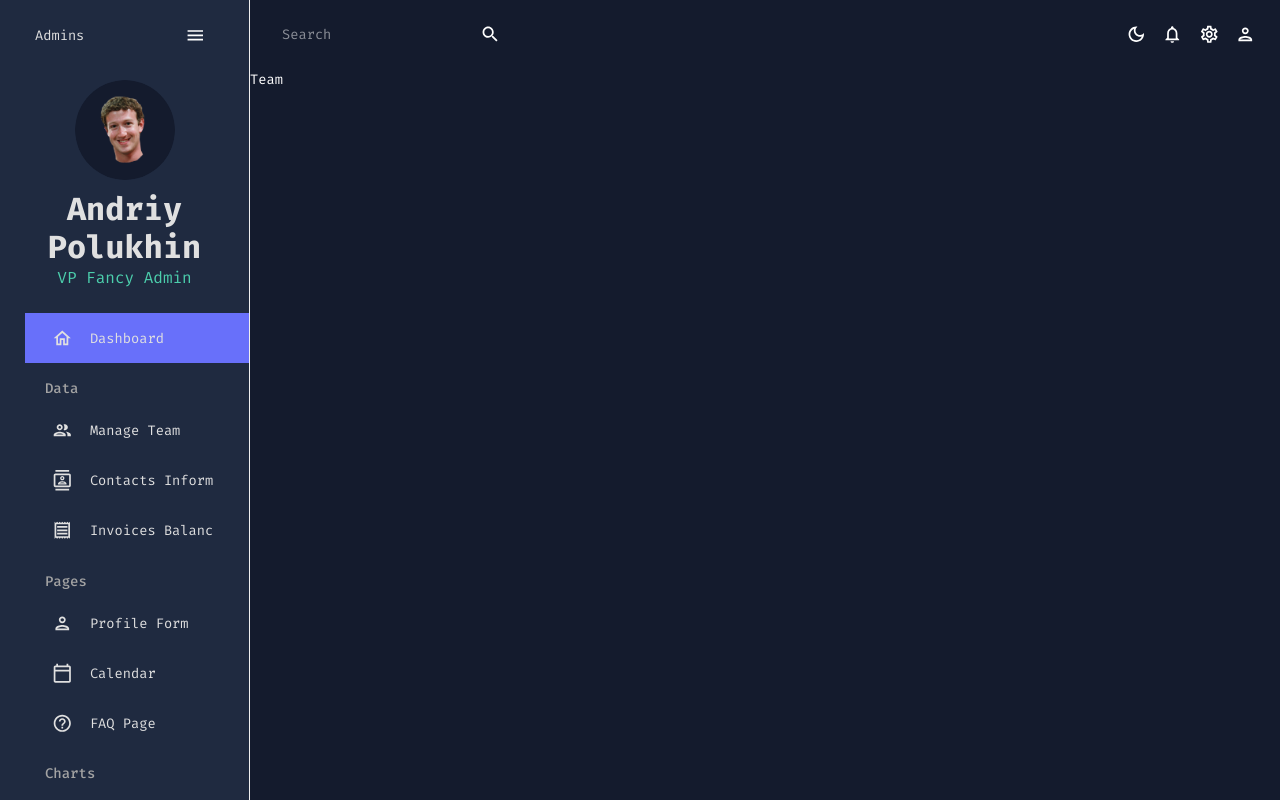
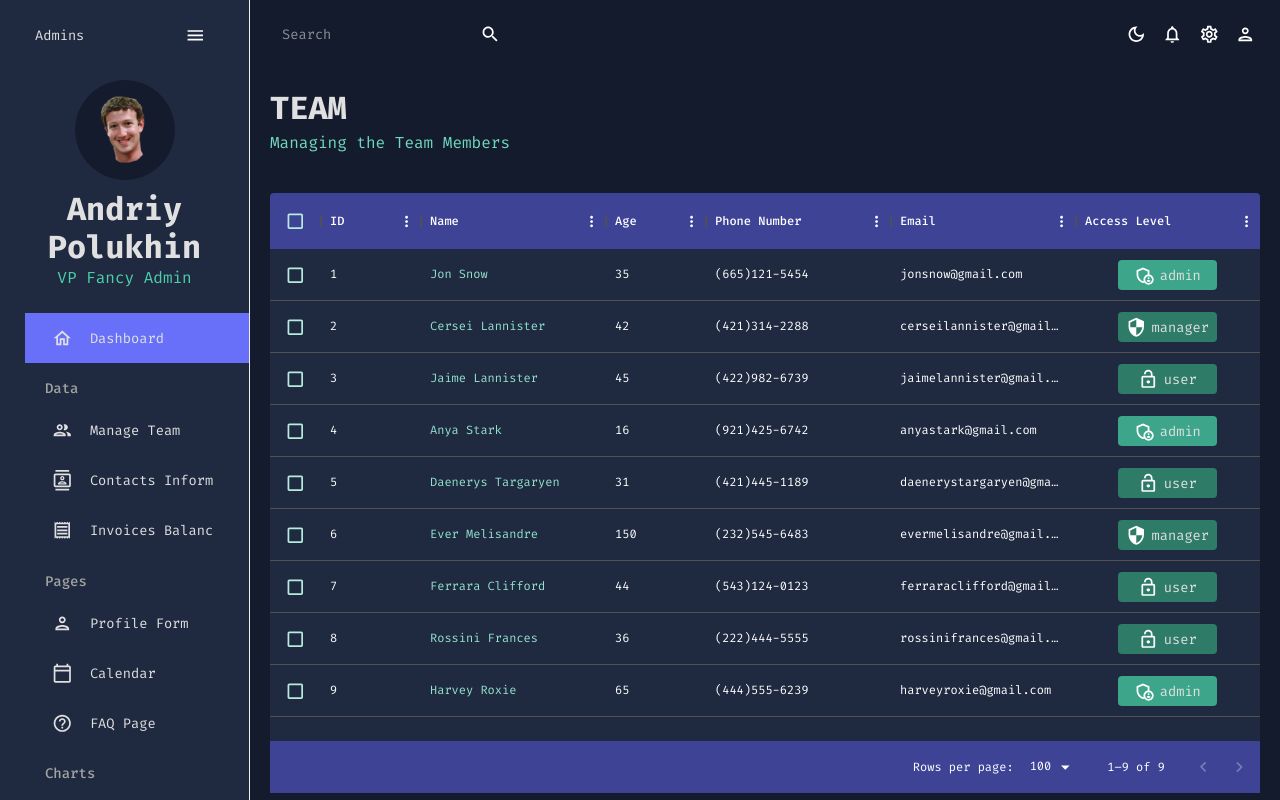
Before and after one commit to AndriyPolukhin/admin_ui, a React (Create React App) app: page /team in a window 1280 px wide. Shown: the top 800 px of the page. Built offline with nearby package versions, Linux system fonts and the light colour scheme.

Commit message:
Added Team page with data grid and mocked data

```diff
--- a/src/scenes/team/index.jsx
+++ b/src/scenes/team/index.jsx
@@ -1,5 +1,109 @@
+import { Box, Typography, useTheme } from '@mui/material'
+import { DataGrid } from '@mui/x-data-grid'
+import { tokens } from '../../theme'
+import { mockDataTeam } from '../../data/mockData'
+import AdminPanelSettingsOutlinedIcon from '@mui/icons-material/AdminPanelSettingsOutlined'
+import LockOpenOutlinedIcon from '@mui/icons-material/LockOpenOutlined'
+import SecurityOutlinedIcon from '@mui/icons-material/SecurityOutlined'
+import Header from '../../components/Header'
+
 const Team = () => {
-	return <div>Team</div>
+	const theme = useTheme()
+	const colors = tokens(theme.palette.mode)
+	const columns = [
+		{ field: 'id', headerName: 'ID' },
+		{
+			field: 'name',
+			headerName: 'Name',
+			flex: 1,
+			cellClassName: 'name-column--cell',
+		},
+		{
+			field: 'age',
+			headerName: 'Age',
+			type: 'number',
+			headerAlign: 'left',
+			align: 'left',
+		},
+		{
+			field: 'phone',
+			headerName: 'Phone Number',
+			flex: 1,
+		},
+		{
+			field: 'email',
+			headerName: 'Email',
+			flex: 1,
+		},
+		{
+			field: 'accessLevel',
+			headerName: 'Access Level',
+			flex: 1,
+			renderCell: ({ row: { access } }) => {
+				return (
+					<Box
+						width='60%'
+						m='0 auto'
+						p='5px'
+						display='flex'
+						justifyContent='center'
+						backgroundColor={
+							access === 'admin'
+								? colors.greenAccent[600]
+								: access === 'manager'
+								? colors.greenAccent[700]
+								: colors.greenAccent[700]
+						}
+						borderRadius='4px'
+					>
+						{access === 'admin' && <AdminPanelSettingsOutlinedIcon />}
+						{access === 'manager' && <SecurityOutlinedIcon />}
+						{access === 'user' && <LockOpenOutlinedIcon />}
+						<Typography color={colors.grey[100]} sx={{ ml: '5px' }}>
+							{access}
+						</Typography>
+					</Box>
+				)
+			},
+		},
+	]
+
+	return (
+		<Box m='20px'>
+			<Header title='TEAM' subtitle='Managing the Team Members' />
+			<Box
+				m='40px 0 0 0'
+				height='75vh'
+				sx={{
+					'& .MuiDataGrid-root': {
+						border: 'none',
+					},
+					'& .MuiDataGrid-cell': {
+						borderButton: 'none',
+					},
+					'& .name-column--cell': {
+						color: colors.greenAccent[300],
+					},
+					'& .MuiDataGrid-columnHeaders': {
+						backgroundColor: colors.blueAccent[700],
+						borderBottom: 'none',
+					},
+					'& .MuiDataGrid-virtualScroller': {
+						backgroundColor: colors.primary[400],
+					},
+					'& .MuiDataGrid-footerContainer': {
+						borderTop: 'none',
+						backgroundColor: colors.blueAccent[700],
+					},
+					'& .MuiCheckbox-root': {
+						color: `${colors.greenAccent[200]} !important`,
+					},
+				}}
+			>
+				<DataGrid checkboxSelection rows={mockDataTeam} columns={columns} />
+			</Box>
+		</Box>
+	)
 }
 
 export default Team
```
